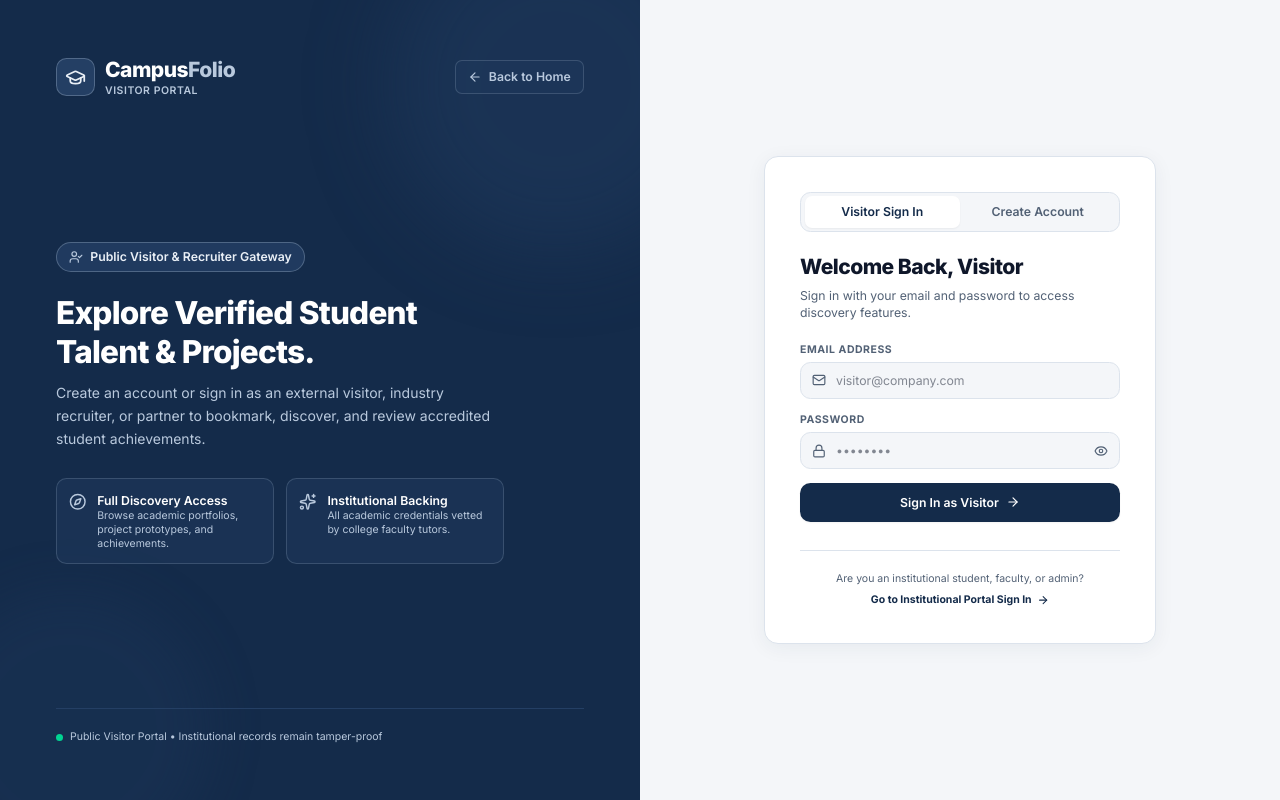
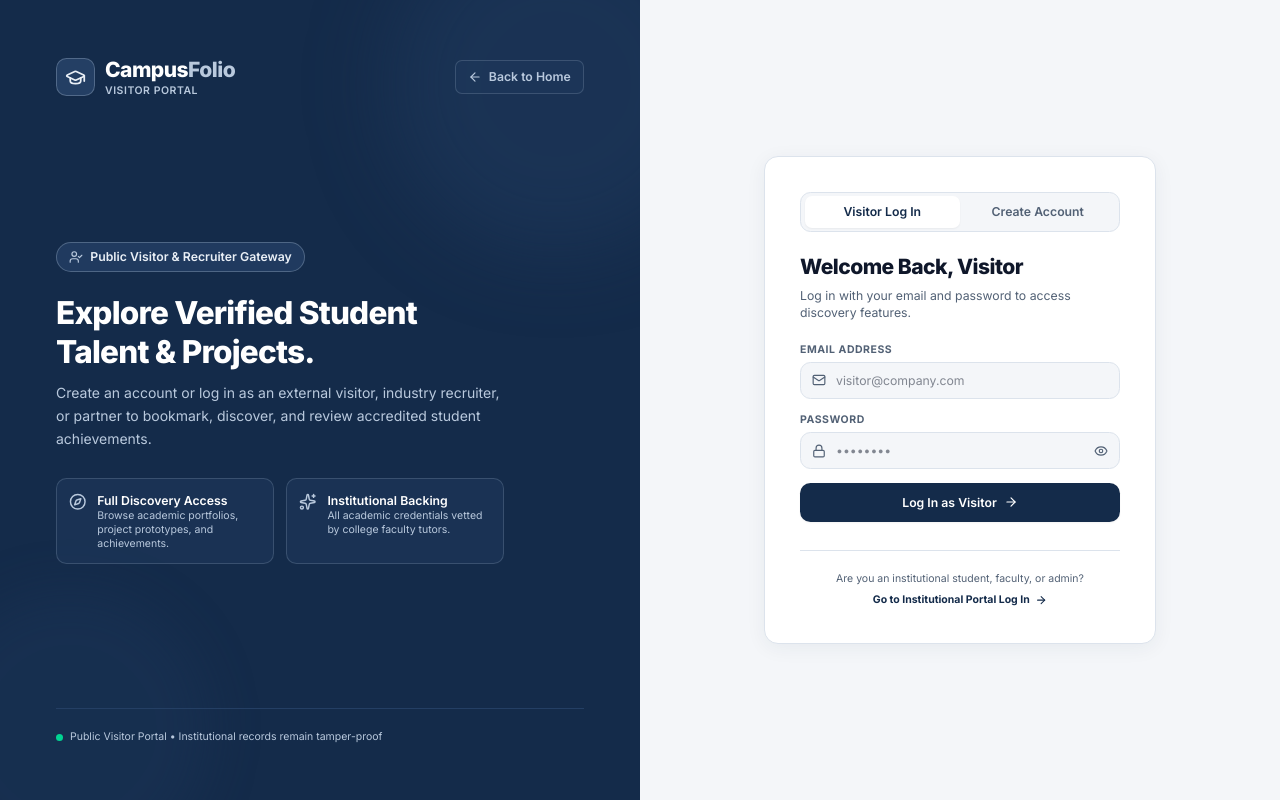
Before and after one commit to Sruthi348/CampusFolio, a React (Vite) app in the folder client/: page /visitor-login in a window 1280 px wide. Built offline with nearby package versions, Linux system fonts and the light colour scheme; no server answers.

Commit message:
Change 'Sign In' to 'Log In' across all navigation and portal interfaces

```diff
--- a/client/src/components/layout/Navbar.jsx
+++ b/client/src/components/layout/Navbar.jsx
@@ -174,13 +174,13 @@ export function Navbar() {
                   className="flex items-center gap-1.5 px-3.5 py-2 rounded-lg text-sm font-semibold border border-[#DCE3EC] text-[#142B4A] hover:bg-[#F4F6F9] transition-colors"
                 >
                   <UserCheck className="w-4 h-4 text-[#243F64]" />
-                  <span>Visitor Sign In</span>
+                  <span>Visitor Log In</span>
                 </Link>
                 <Link
                   to="/login"
                   className="flex items-center gap-2 px-4 py-2 rounded-lg text-sm font-semibold bg-[#142B4A] text-white hover:bg-[#243F64] shadow-xs transition-colors"
                 >
-                  <span>Portal Sign In</span>
+                  <span>Portal Log In</span>
                   <ChevronRight className="w-4 h-4" />
                 </Link>
               </div>
@@ -290,14 +290,14 @@ export function Navbar() {
                   className="w-full flex items-center justify-center gap-2 py-2.5 rounded-lg text-sm font-semibold border border-[#DCE3EC] text-[#142B4A] hover:bg-[#F4F6F9]"
                 >
                   <UserCheck className="w-4 h-4" />
-                  Visitor Sign In
+                  Visitor Log In
                 </Link>
                 <Link
                   to="/login"
                   onClick={() => setMobileMenuOpen(false)}
                   className="w-full flex items-center justify-center gap-2 py-2.5 rounded-lg text-sm font-semibold bg-[#142B4A] text-white"
                 >
-                  Portal Sign In
+                  Portal Log In
                 </Link>
               </div>
             )}
--- a/client/src/pages/ForgotPassword.jsx
+++ b/client/src/pages/ForgotPassword.jsx
@@ -278,13 +278,13 @@ export function ForgotPassword() {
               </div>
               <h3 className="font-bold text-xl text-[#0F172A]">Password Successfully Updated</h3>
               <p className="text-sm text-[#526175] leading-relaxed">
-                Your password has been securely updated. The reset token has been invalidated. You can now sign in using your new credentials.
+                Your password has been securely updated. The reset token has been invalidated. You can now log in using your new credentials.
               </p>
               <Link
                 to="/login"
                 className="w-full inline-flex items-center justify-center px-6 py-3 rounded-xl bg-[#142B4A] hover:bg-[#243F64] text-white text-sm font-bold uppercase tracking-wider transition shadow-xs"
               >
-                Proceed to Sign In
+                Proceed to Log In
               </Link>
             </div>
           )}
@@ -295,7 +295,7 @@ export function ForgotPassword() {
               className="inline-flex items-center gap-1.5 text-sm font-semibold text-[#526175] hover:text-[#142B4A] transition"
             >
               <ArrowLeft className="w-4 h-4" />
-              Back to Sign In
+              Back to Log In
             </Link>
           </div>
 
--- a/client/src/pages/Home.jsx
+++ b/client/src/pages/Home.jsx
@@ -31,19 +31,19 @@ export function Home() {
             </div>
           </div>
 
-          {/* Right side of header: Visitor Sign In and Sign In buttons */}
+          {/* Right side of header: Visitor Log In and Log In buttons */}
           <div className="flex items-center gap-2.5 sm:gap-3">
             <Link
               to="/visitor-login"
               className="inline-flex items-center justify-center px-3.5 sm:px-4 py-2 sm:py-2.5 rounded-xl border border-[#142B4A] text-[#142B4A] hover:bg-[#E9EFF6] text-xs sm:text-sm font-semibold transition-all duration-150 cursor-pointer"
             >
-              Visitor Sign In
+              Visitor Log In
             </Link>
             <Link
               to="/login"
               className="inline-flex items-center justify-center px-4 sm:px-5 py-2 sm:py-2.5 rounded-xl bg-[#142B4A] hover:bg-[#243F64] text-white text-xs sm:text-sm font-semibold shadow-xs hover:shadow-md transition-all duration-150 cursor-pointer"
             >
-              Sign In
+              Log In
             </Link>
           </div>
         </div>
--- a/client/src/pages/Login.jsx
+++ b/client/src/pages/Login.jsx
@@ -88,7 +88,7 @@ export function Login() {
               to="/visitor-login"
               className="inline-flex items-center gap-1.5 text-xs font-semibold text-[#E9EFF6] hover:text-white transition-colors px-3 py-1.5 rounded-lg border border-[#B9C9DD]/30 hover:border-[#B9C9DD]/50 bg-[#243F64]/50"
             >
-              Visitor Sign In
+              Visitor Log In
             </Link>
             <Link
               to="/"
@@ -172,7 +172,7 @@ export function Login() {
 
             <div className="mb-6">
               <h2 className="text-2xl font-bold text-[#0F172A] tracking-tight">
-                Sign in to your account
+                Log in to your account
               </h2>
               <p className="text-sm text-[#526175] mt-1.5">
                 Enter your institutional credentials to access your dashboard
@@ -243,10 +243,10 @@ export function Login() {
                 className="w-full mt-2 inline-flex items-center justify-center gap-2 px-5 py-3 rounded-xl bg-[#142B4A] hover:bg-[#243F64] text-white text-sm font-bold uppercase tracking-wider transition-all duration-150 shadow-xs cursor-pointer disabled:opacity-60 disabled:cursor-not-allowed"
               >
                 {submitting ? (
-                  <span>Signing in...</span>
+                  <span>Logging in...</span>
                 ) : (
                   <>
-                    <span>Sign In</span>
+                    <span>Log In</span>
                     <ArrowRight className="w-4.5 h-4.5" />
                   </>
                 )}
@@ -303,7 +303,7 @@ export function Login() {
                   to="/visitor-login"
                   className="font-bold text-[#142B4A] hover:text-[#243F64] hover:underline"
                 >
-                  Visitor Sign In & Register &rarr;
+                  Visitor Log In & Register &rarr;
                 </Link>
               </p>
             </div>
--- a/client/src/pages/VisitorLogin.jsx
+++ b/client/src/pages/VisitorLogin.jsx
@@ -142,7 +142,7 @@ export function VisitorLogin() {
               Explore Verified Student Talent & Projects.
             </h1>
             <p className="text-base text-[#B9C9DD] leading-relaxed">
-              Create an account or sign in as an external visitor, industry recruiter, or partner to bookmark, discover, and review accredited student achievements.
+              Create an account or log in as an external visitor, industry recruiter, or partner to bookmark, discover, and review accredited student achievements.
             </p>
           </div>
 
@@ -188,7 +188,7 @@ export function VisitorLogin() {
                   : 'text-[#526175] hover:text-[#0F172A]'
               }`}
             >
-              Visitor Sign In
+              Visitor Log In
             </button>
             <button
               type="button"
@@ -209,7 +209,7 @@ export function VisitorLogin() {
             </h2>
             <p className="text-xs sm:text-sm text-[#526175] mt-1.5">
               {mode === 'login'
-                ? 'Sign in with your email and password to access discovery features.'
+                ? 'Log in with your email and password to access discovery features.'
                 : 'Fill in your details below to set up your visitor profile.'}
             </p>
           </div>
@@ -279,7 +279,7 @@ export function VisitorLogin() {
                 disabled={submitting}
                 className="w-full mt-2 py-3 px-4 rounded-xl font-semibold text-sm bg-[#142B4A] text-white hover:bg-[#243F64] disabled:opacity-50 transition-all flex items-center justify-center gap-2 shadow-xs cursor-pointer"
               >
-                <span>{submitting ? 'Authenticating...' : 'Sign In as Visitor'}</span>
+                <span>{submitting ? 'Authenticating...' : 'Log In as Visitor'}</span>
                 <ArrowRight className="w-4 h-4" />
               </button>
             </form>
@@ -398,7 +398,7 @@ export function VisitorLogin() {
               to="/login"
               className="inline-flex items-center gap-1.5 mt-2 text-xs font-bold text-[#142B4A] hover:underline"
             >
-              <span>Go to Institutional Portal Sign In</span>
+              <span>Go to Institutional Portal Log In</span>
               <ArrowRight className="w-3.5 h-3.5" />
             </Link>
           </div>
--- a/client/src/pages/admin/AdminStaff.jsx
+++ b/client/src/pages/admin/AdminStaff.jsx
@@ -499,7 +499,7 @@ export function AdminStaff() {
                     className="w-full p-2.5 rounded-lg border border-[#DCE3EC] bg-[#F4F6F9] focus:outline-hidden focus:border-[#142B4A] focus:bg-white text-[#0F172A] transition-colors"
                   />
                   <span className="text-xs text-[#526175]">
-                    The staff member will be required to change their password upon first sign in.
+                    The staff member will be required to change their password upon first log in.
                   </span>
                 </div>
 
```
Also changed, not shown: 3 other files (tests, documents, lock files or other folders).
